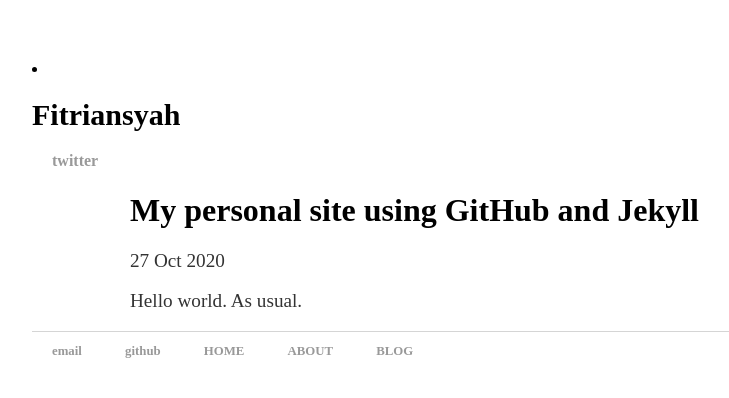
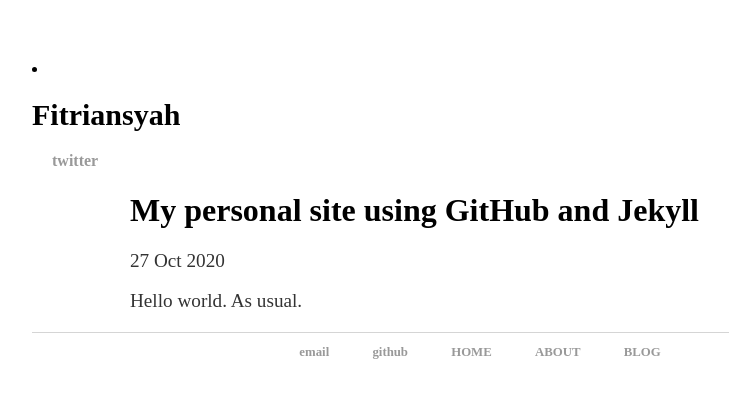
Before and after one commit to rnfitriansyah/rnfitriansyah.github.io, a Jekyll site: the page built from _posts/2020-10-27-rizki-first-site.md, in a window 1280 px wide. Shown: the top 398 px of the page, without its empty margins (160-889 px from the left). Built offline with Jekyll 4.4.1, drawn with Linux system fonts in a browser that asks for light colours.

Commit message:
Update page.css

```diff
--- a/css/page.css
+++ b/css/page.css
@@ -30,8 +30,10 @@ p {
     color: #333;
 }
 footer {
+    margin-top: 20px;
     border-top: 1px solid #d5d5d5;
     font-size: .8em;
+    text-align: center;
 }
 
 ul.posts {
```
